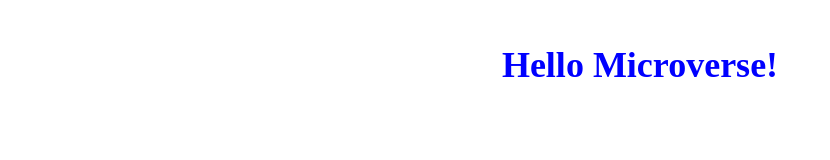
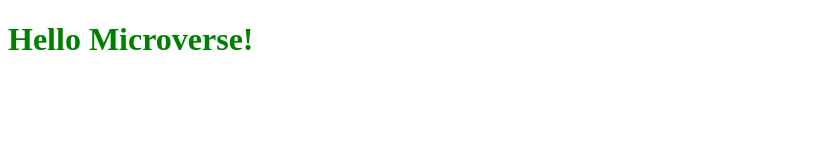
Before and after one commit to M0rrighan/Hello-Microversee, a plain HTML site: page index.html in a window 1280 px wide. Shown: the whole page, without its empty margins (0-830 px from the left). Drawn offline with Linux system fonts and the light colour scheme.

```diff
--- a/style.css
+++ b/style.css
@@ -1,6 +1,3 @@
 h1 {
-    text-align:center;
-    padding: 20px;
-    font-size: 36px;
-    color: blue;
-  }
+  color: green;
+}
```
Also changed, not shown: index.html (+1 -2 lines), .stylelintrc.json (added), 3 other files.
